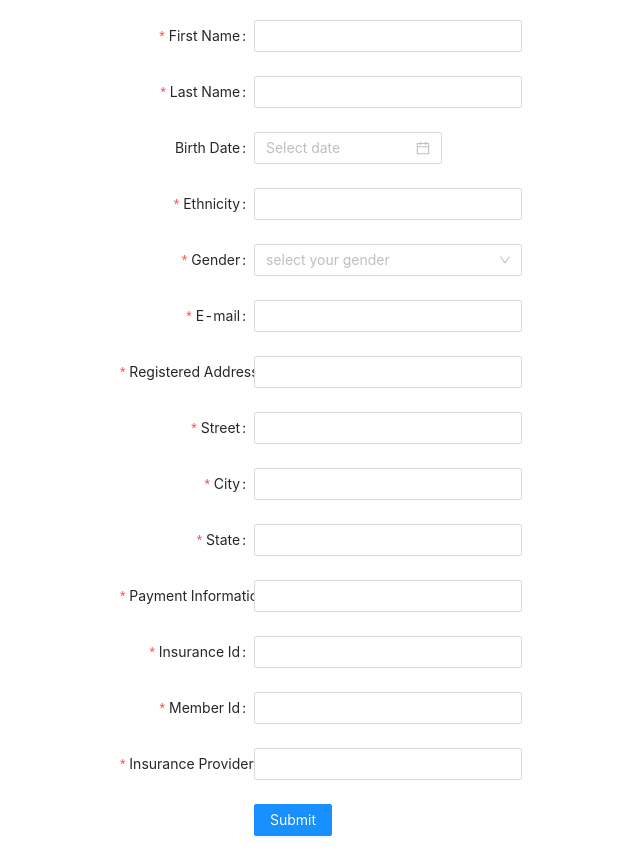
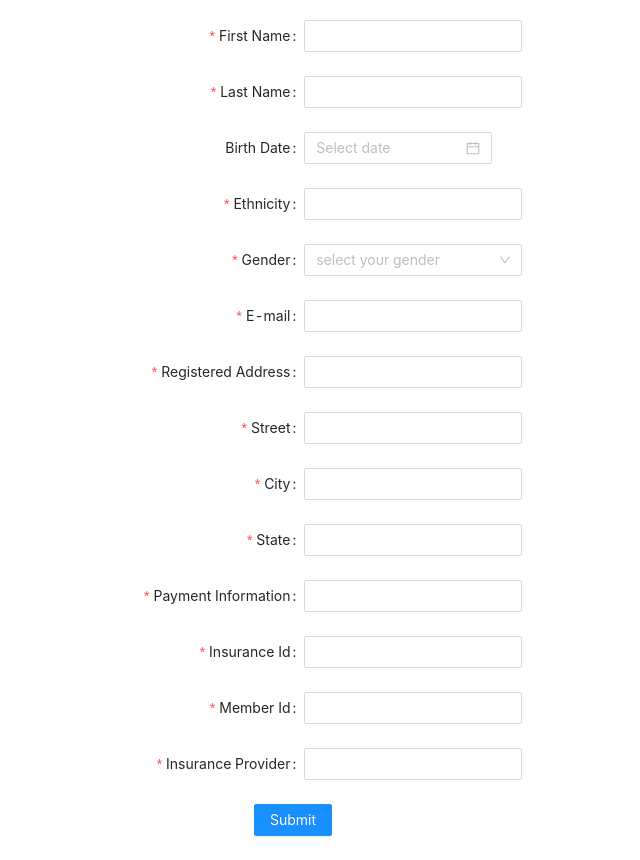
Before and after one commit to mahimag/VAS, a React (Create React App) app: page /create in a window 1280 px wide. Shown: the whole page, without its empty margins (319-959 px from the left). Built offline with nearby package versions, Linux system fonts and the light colour scheme.

Commit message:
Bug fix inside ManagePatient form

```diff
--- a/src/App.tsx
+++ b/src/App.tsx
@@ -1,6 +1,5 @@
 import React, { Profiler, useContext, useState } from 'react';
 import Login from './pages/Login';
-import { LoginProvider } from "./contexts/LoginContext";
 import { BrowserRouter } from "react-router-dom";
 import { Provider } from "react-redux";
 import Routing from './routes/Routing';
--- a/src/contexts/LoginContext.tsx
+++ /dev/null
@@ -1,23 +0,0 @@
-import React, { createContext, useState } from "react";
-
-export interface ContextInterface{
-    isLoggedIn: boolean
-    setIsLoggedIn: React.Dispatch<React.SetStateAction<boolean>>
-}
-
-interface props{
-    children: JSX.Element;
-}
-
-export const LoginContext = createContext<ContextInterface | null>(null)
-
-export const LoginProvider = (props: props) => {
-    const { children } = props;
-    const[isLoggedIn, setIsLoggedIn] = useState<boolean>(false);
-    const ctxValue = {
-        isLoggedIn,
-        setIsLoggedIn
-    };
-    //can use all values of children
-    return <LoginContext.Provider value = {ctxValue}>{children}</LoginContext.Provider>
-}
--- a/src/features/PatientInfoSlice.tsx
+++ b/src/features/PatientInfoSlice.tsx
@@ -43,7 +43,7 @@ export const patientInfoSlice = createSlice({
   reducers: {
     setPatientInfo: (state, action) => {
         state.patientData = action.payload;
-        console.log('testing 456 :', state.patientData);
+        // console.log('testing 456 :', state.patientData);
     }
   },
 })
--- a/src/pages/LaunchingPage.tsx
+++ b/src/pages/LaunchingPage.tsx
@@ -1,13 +1,11 @@
 import React, { useState, useContext } from 'react';
 import { useNavigate } from 'react-router-dom';
-import { ContextInterface, LoginContext } from '../contexts/LoginContext';
 import { Button, Form, Input } from 'antd';
 import { createTextChangeRange, updateShorthandPropertyAssignment } from 'typescript';
 
 
 const LaunchingPage: React.FC = () => {
     const navigate = useNavigate();
-    const ctxValue = useContext(LoginContext) as ContextInterface;
 
     const onFinish = (values: any) => {
         if(values.username === "mahima" && values.password === "gurung"){
--- a/src/pages/Login.tsx
+++ b/src/pages/Login.tsx
@@ -4,7 +4,6 @@ import {
   createTextChangeRange,
   updateShorthandPropertyAssignment,
 } from "typescript";
-import { ContextInterface, LoginContext } from "../contexts/LoginContext";
 import { useNavigate } from "react-router-dom";
 import { useDispatch, useSelector } from "react-redux";
 import { RootState } from "../store";
--- a/src/pages/ManagePatient.tsx
+++ b/src/pages/ManagePatient.tsx
@@ -15,61 +15,14 @@ import React, { useState } from 'react';
 
     const { Option } = Select;
 
-    const residences = [
-    {
-        value: 'zhejiang',
-        label: 'Zhejiang',
-        children: [
-        {
-            value: 'hangzhou',
-            label: 'Hangzhou',
-            children: [
-            {
-                value: 'xihu',
-                label: 'West Lake',
-            },
-            ],
-        },
-        ],
-    },
-    {
-        value: 'jiangsu',
-        label: 'Jiangsu',
-        children: [
-        {
-            value: 'nanjing',
-            label: 'Nanjing',
-            children: [
-            {
-                value: 'zhonghuamen',
-                label: 'Zhong Hua Men',
-            },
-            ],
-        },
-        ],
-    },
-    ];
-
     const formItemLayout = {
     labelCol: {
         xs: { span: 24 },
-        sm: { span: 8 },
+        sm: { span: 11 },
     },
     wrapperCol: {
         xs: { span: 24 },
         sm: { span: 16 },
-    },
-    };
-    const tailFormItemLayout = {
-    wrapperCol: {
-        xs: {
-        span: 24,
-        offset: 0,
-        },
-        sm: {
-        span: 16,
-        offset: 8,
-        },
     },
     };
 
@@ -80,39 +33,6 @@ import React, { useState } from 'react';
     const onFinish = (values: any) => {
         console.log('Received values of form: ', values);
     };
-
-    const prefixSelector = (
-        <Form.Item name="prefix" noStyle>
-        <Select style={{ width: 70 }}>
-            <Option value="86">+86</Option>
-            <Option value="87">+87</Option>
-        </Select>
-        </Form.Item>
-    );
-
-    const suffixSelector = (
-        <Form.Item name="suffix" noStyle>
-        <Select style={{ width: 70 }}>
-            <Option value="USD">$</Option>
-            <Option value="CNY">¥</Option>
-        </Select>
-        </Form.Item>
-    );
-
-    const [autoCompleteResult, setAutoCompleteResult] = useState<string[]>([]);
-
-    const onWebsiteChange = (value: string) => {
-        if (!value) {
-        setAutoCompleteResult([]);
-        } else {
-        setAutoCompleteResult(['.com', '.org', '.net'].map(domain => `${value}${domain}`));
-        }
-    };
-
-    const websiteOptions = autoCompleteResult.map(website => ({
-        label: website,
-        value: website,
-    }));
 
     //return statements
     return (
@@ -127,11 +47,11 @@ import React, { useState } from 'react';
         }}
         scrollToFirstError
         >
-        <Form.Item name={['user', 'name']} label="First Name" rules={[{ required: true }]}>
+        <Form.Item name="firstName" label="First Name" rules={[{ required: true }]}>
             <Input />
         </Form.Item>
 
-        <Form.Item name={['user', 'name']} label="Last Name" rules={[{ required: true }]}>
+        <Form.Item name="lastName" label="Last Name" rules={[{ required: true }]}>
             <Input />
         </Form.Item>
 
@@ -139,7 +59,7 @@ import React, { useState } from 'react';
         <DatePicker />
         </Form.Item>
 
-        <Form.Item name={['user', 'name']} label="Ethnicity" rules={[{ required: true }]}>
+        <Form.Item name="ethnicity" label="Ethnicity" rules={[{ required: true }]}>
             <Input />
         </Form.Item>
 
@@ -172,36 +92,36 @@ import React, { useState } from 'react';
             <Input />
         </Form.Item>
 
-        <Form.Item name={['user', 'name']} label="Registered Address" rules={[{ required: true }]}>
+        <Form.Item name="address" label="Registered Address" rules={[{ required: true }]}>
             <Input />
         </Form.Item>
 
 
-        <Form.Item name={['user', 'name']} label="Street" rules={[{ required: true }]}>
+        <Form.Item name="street" label="Street" rules={[{ required: true }]}>
             <Input />
         </Form.Item>
 
-        <Form.Item name="City" label="City" rules={[{ required: true }]}>
+        <Form.Item name="city" label="City" rules={[{ required: true }]}>
             <Input />
         </Form.Item>
 
-        <Form.Item name="State" label="State" rules={[{ required: true }]}>
+        <Form.Item name="state" label="State" rules={[{ required: true }]}>
             <Input />
         </Form.Item>
 
-        <Form.Item name="PaymentInformation" label="Payment Information" rules={[{ required: true }]}>
+        <Form.Item name="paymentInformation" label="Payment Information" rules={[{ required: true }]}>
             <Input />
         </Form.Item>
 
-        <Form.Item name="InsuranceId" label="Insurance Id" rules={[{ required: true }]}>
+        <Form.Item name="insuranceId" label="Insurance Id" rules={[{ required: true }]}>
             <Input />
         </Form.Item>
 
-        <Form.Item name="MemberId" label="Member Id" rules={[{ required: true }]}>
+        <Form.Item name="memberId" label="Member Id" rules={[{ required: true }]}>
             <Input />
         </Form.Item>
 
-        <Form.Item name="InsuranceProvider" label="Insurance Provider" rules={[{ required: true }]}>
+        <Form.Item name="insuranceProvider" label="Insurance Provider" rules={[{ required: true }]}>
             <Input />
         </Form.Item>
 
```
